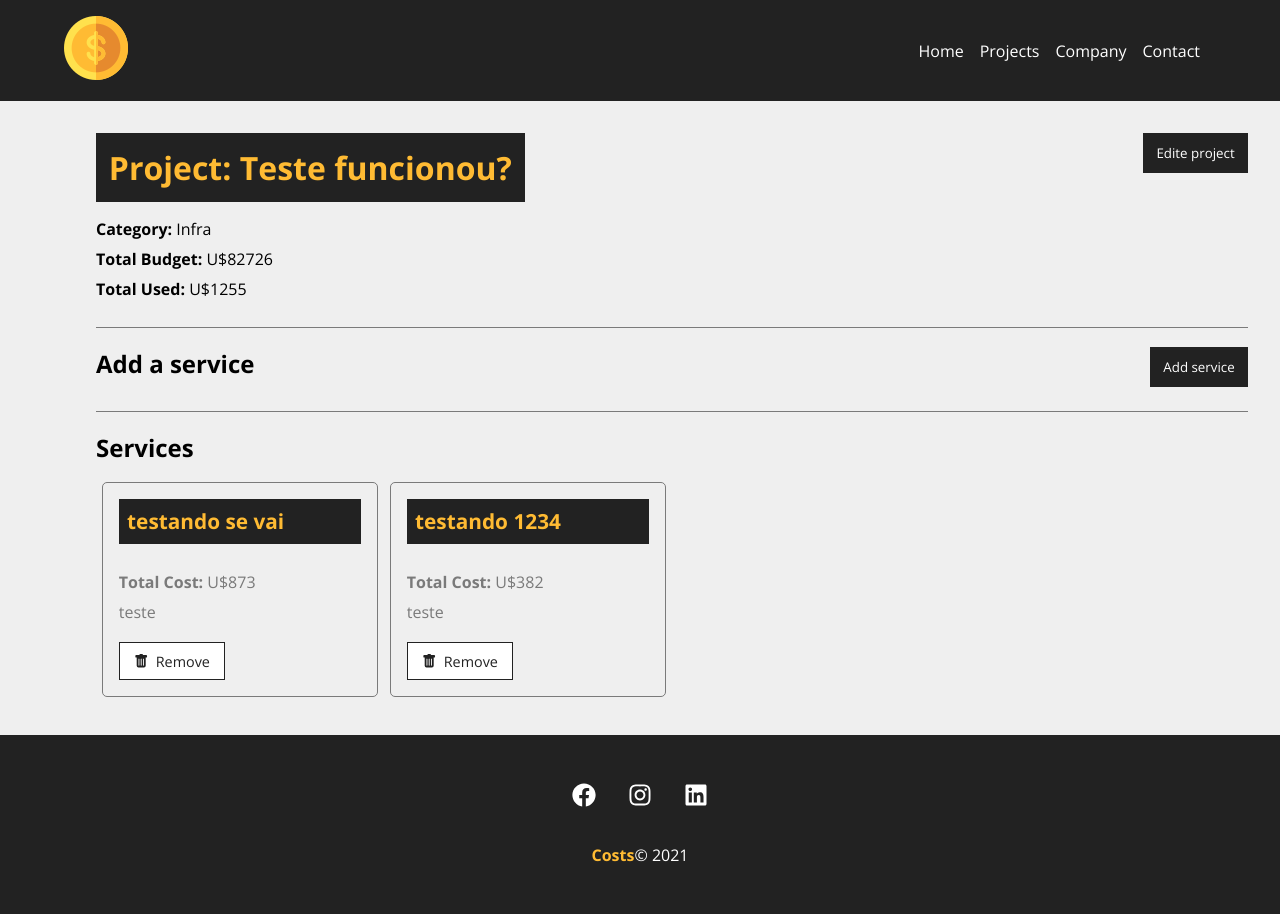
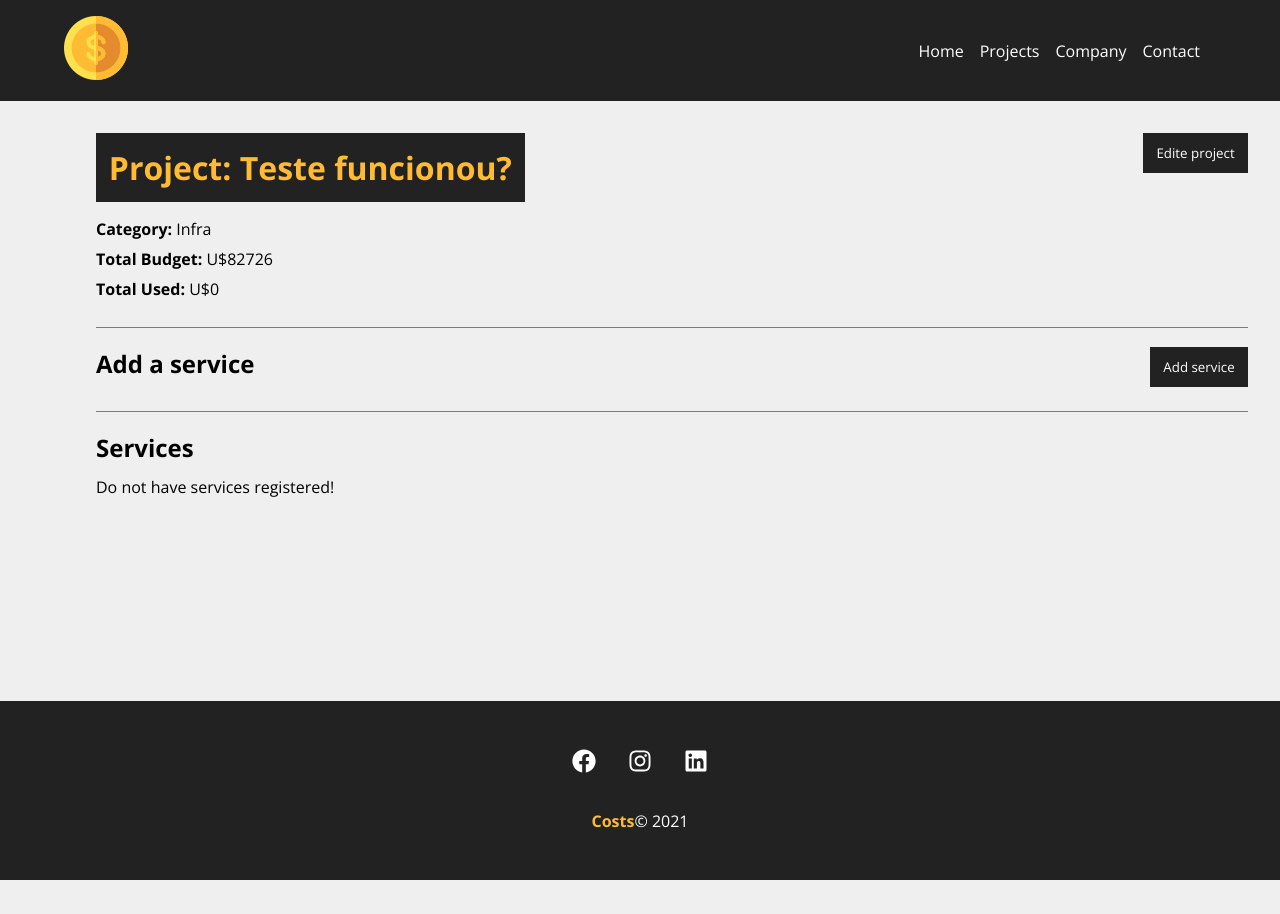
Before and after one commit to ThayRibeiro0/costs, a React (Create React App) app: page /project/1 in a window 1280 px wide. After the commit the page ends 880 px from the top, so only its background shows below. Built offline with nearby package versions, Linux system fonts and the light colour scheme; data requests are answered from the project's data file.

Commit message:
final upd

```diff
--- a/db.json
+++ b/db.json
@@ -7,46 +7,9 @@
         "id": "1",
         "name": "Infra"
       },
-      "cost": 1255,
-      "services": [
-        {
-          "name": "testando se vai",
-          "cost": "873",
-          "description": "teste",
-          "id": "e7d65161-89a4-49c1-a1ea-b160177ebb17"
-        },
-        {
-          "name": "testando 1234",
-          "cost": "382",
-          "description": "teste",
-          "id": "4909ea59-931c-411d-bf99-dcfa0f7dac7e"
-        }
-      ],
+      "cost": 0,
+      "services": [],
       "id": 1
-    },
-    {
-      "name": "new test",
-      "budget": "828728",
-      "category": {
-        "id": "4",
-        "name": "Plan"
-      },
-      "cost": 16179,
-      "services": [
-        {
-          "name": "wekhs",
-          "cost": "8743",
-          "description": "jskdjknmf",
-          "id": "4904718d-491a-4c13-bf6b-cbb35325f8a0"
-        },
-        {
-          "name": "ikjehsfikf",
-          "cost": "7436",
-          "description": "teste",
-          "id": "48dea31a-d576-49a4-9e14-7a1fb5193a12"
-        }
-      ],
-      "id": 2
     }
   ],
   "categories": [
--- a/src/components/pages/Project.js
+++ b/src/components/pages/Project.js
@@ -104,8 +104,28 @@ function Project() {
         .catch((err) => console.log)
     }
 
-  function removeService(){
+  function removeService(id, cost){
+    const servicesUpdate = project.services.filter(
+      (service) => service.id !== id
+    )
 
+      const projectUpdated = project
+
+      projectUpdated.services = servicesUpdate
+      projectUpdated.cost = parseFloat(projectUpdated.cost) - parseFloat(cost)
+
+      fetch(`http://localhost:3081/projects/${projectUpdated.id}`, {
+        method: 'PATCH',
+        headers: {
+          'Content-Type': 'application/json'
+        },
+        body: JSON.stringify(projectUpdated)
+      }).then((resp) => resp.json())
+      .then((data) => {
+        setProject(projectUpdated)
+        setServices(servicesUpdate)
+        setMessage('Service removed with sucess!')
+      }).catch(err => console.log(err))
   }
 
   function toggleProjectForm() {
--- a/src/components/service/ServiceCard.js
+++ b/src/components/service/ServiceCard.js
@@ -3,7 +3,8 @@ import { BsFillTrashFill } from 'react-icons/bs'
 
 function ServiceCard({ id, name, cost, description, handleRemove }){
     const remove = (e) => {
-
+        e.preventDefault()
+        handleRemove(id, cost)
     }
 
     return (
```
